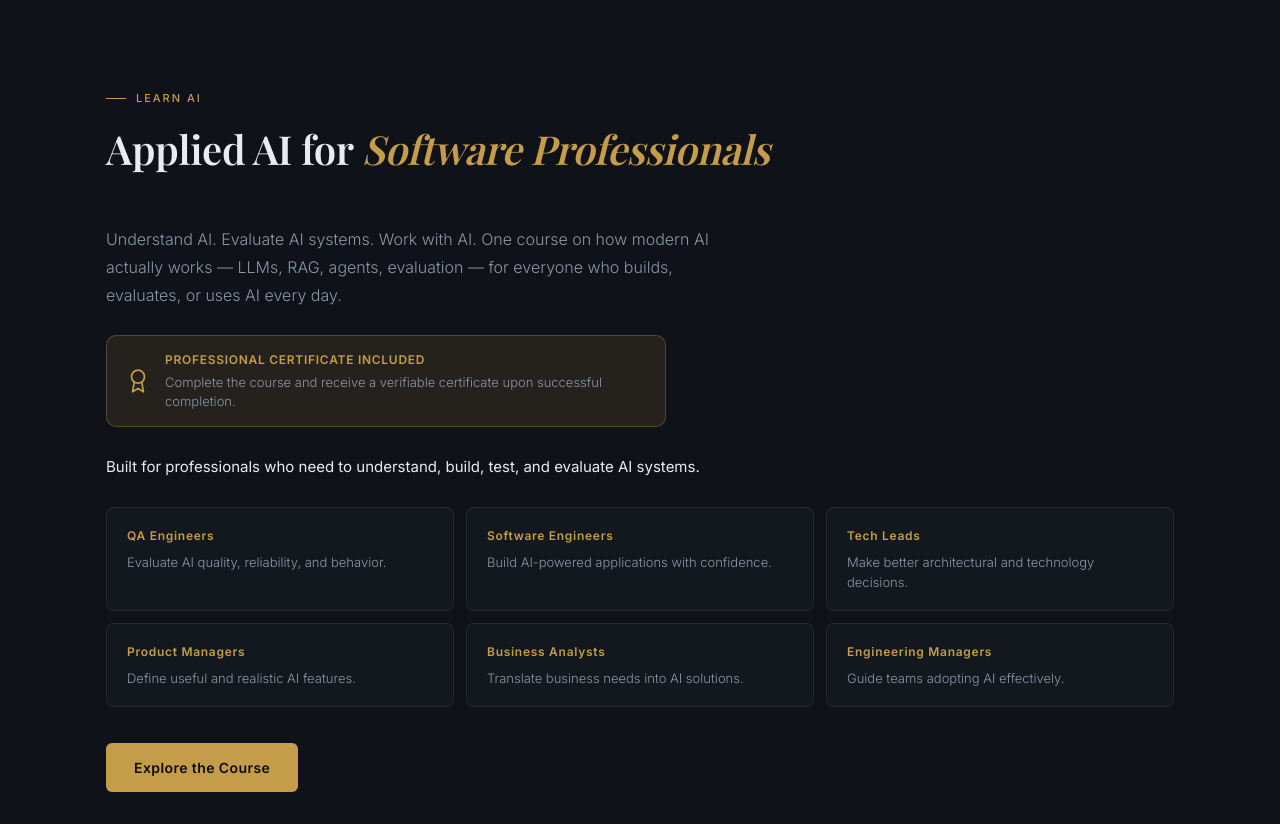
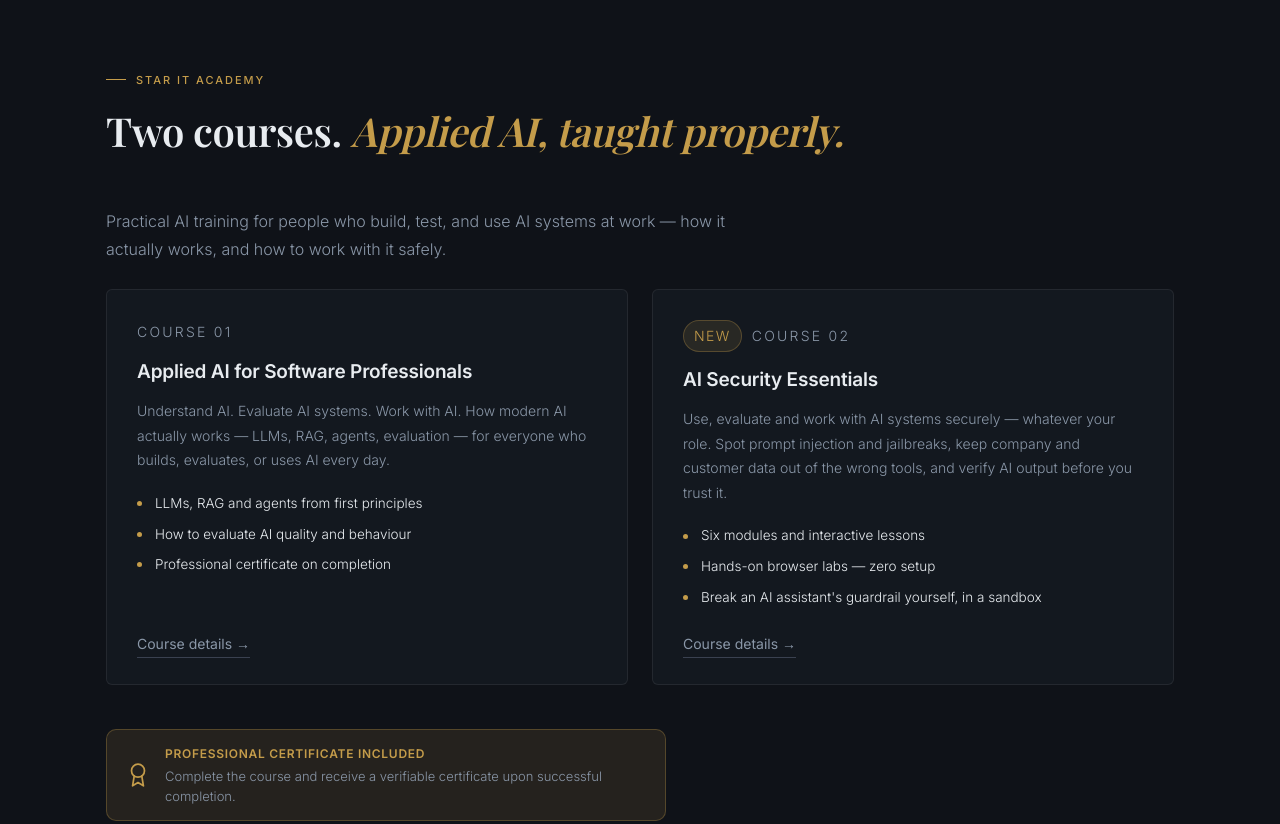
Before and after one commit to zeltmanis/starit_web, a plain HTML site: page index.html in a window 1280 px wide. Shown: the part 4880-5704 px from the top of the page. Drawn offline with nearby package versions, Linux system fonts and the light colour scheme; animation ran at ten frames a second; a web font is replaced by a local one.

Commit message:
feat(academy): second course, and line icons in place of emoji
The Academy section was built around a single course — the section heading was
the course title. There are two now, both live with their own detail pages, so
the section becomes an academy with a two-card grid and the heading rises a
level. Cards use auto-fit rather than a fixed pair, so a third course later
reflows without a breakpoint, and the detail link is pushed to the card foot so
both align regardless of copy length.

Prices are deliberately not repeated here. Both are published on the academy
site, the security course is on a launch price that will move, and a figure
duplicated across two domains is one that goes stale on one of them. The cards
link straight to /courses/fundamentals and /courses/ai-security rather than
dropping visitors on the homepage to find their own way.

Emoji replaced with inline line icons in gold. Emoji render differently on every
platform, so their weight and colour were never ours to control, and full-colour
glyphs were the cheapest-looking element on an otherwise restrained page. The
section CTA also said "Explore the Course" when there are now two.

```diff
--- a/index.html
+++ b/index.html
@@ -17,7 +17,7 @@
     <meta property="og:image" content="https://starit.lv/images/slide-1.jpg">
     <meta name="twitter:card" content="summary_large_image">
     <meta name="twitter:image" content="https://starit.lv/images/slide-1.jpg">
-    <link rel="stylesheet" href="style.css?v=4">
+    <link rel="stylesheet" href="style.css?v=5">
     <link rel="preconnect" href="https://fonts.googleapis.com">
     <link rel="preconnect" href="https://fonts.gstatic.com" crossorigin>
     <link href="https://fonts.googleapis.com/css2?family=Inter:wght@300;400;500;600&family=Playfair+Display:ital,wght@0,600;1,400&display=swap" rel="stylesheet">
@@ -243,19 +243,34 @@
             <h2 class="reveal reveal-d1">Tested across high-stakes domains.</h2>
             <div class="exp-row">
                 <div class="exp-item reveal">
-                    <div class="exp-icon">🏦</div>
+                    <div class="exp-icon" aria-hidden="true">
+                        <svg viewBox="0 0 24 24" fill="none" stroke="currentColor" stroke-width="1.4" stroke-linecap="round" stroke-linejoin="round">
+                            <rect x="2" y="9" width="20" height="11" rx="1.5"/><path d="M2 13h20"/>
+                            <circle cx="12" cy="16.5" r="1.6"/><path d="M6 9V6.2a1 1 0 0 1 .6-.92l5-2.15a1 1 0 0 1 .8 0l5 2.15a1 1 0 0 1 .6.92V9"/>
+                        </svg>
+                    </div>
                     <h3>Fintech &amp; Payments</h3>
                     <p>QA for biometric payment systems, compliance-heavy environments (PCI-DSS, FIDO, PSD2, GDPR), and mobile-first financial products. Where bugs aren't just bugs — they're liability.</p>
                 </div>
                 <div class="exp-div"></div>
                 <div class="exp-item reveal reveal-d1">
-                    <div class="exp-icon">🏛️</div>
+                    <div class="exp-icon" aria-hidden="true">
+                        <svg viewBox="0 0 24 24" fill="none" stroke="currentColor" stroke-width="1.4" stroke-linecap="round" stroke-linejoin="round">
+                            <path d="M3 9.5 12 4l9 5.5"/><path d="M4 9.5v9"/><path d="M9 9.5v9"/><path d="M15 9.5v9"/><path d="M20 9.5v9"/>
+                            <path d="M2.5 20.5h19"/>
+                        </svg>
+                    </div>
                     <h3>Banking</h3>
                     <p>Enterprise-grade QA in regulated banking environments. Rigorous processes, strict audit trails, and zero tolerance for defects reaching production.</p>
                 </div>
                 <div class="exp-div"></div>
                 <div class="exp-item reveal reveal-d2">
-                    <div class="exp-icon">🛒</div>
+                    <div class="exp-icon" aria-hidden="true">
+                        <svg viewBox="0 0 24 24" fill="none" stroke="currentColor" stroke-width="1.4" stroke-linecap="round" stroke-linejoin="round">
+                            <path d="M2.5 3h2.2l2.3 11.2a1.5 1.5 0 0 0 1.5 1.2h8.6a1.5 1.5 0 0 0 1.5-1.2L20.5 7H6"/>
+                            <circle cx="9.5" cy="19.5" r="1.4"/><circle cx="17" cy="19.5" r="1.4"/>
+                        </svg>
+                    </div>
                     <h3>E-Commerce</h3>
                     <p>End-to-end testing of transactional platforms — checkout flows, integrations, performance under load, and edge cases that only appear at scale.</p>
                 </div>
@@ -309,11 +324,40 @@
     <!-- COURSE / ACADEMY -->
     <section class="section section-alt" id="course">
         <div class="container">
-            <p class="eyebrow reveal">Learn AI</p>
-            <h2 class="reveal reveal-d1">Applied AI for <em>Software Professionals</em></h2>
+            <p class="eyebrow reveal">Star IT Academy</p>
+            <h2 class="reveal reveal-d1">Two courses. <em>Applied AI, taught properly.</em></h2>
             <p class="hero-sub reveal reveal-d2" style="max-width:640px;margin-bottom:1.6rem">
-                Understand AI. Evaluate AI systems. Work with AI. One course on how modern AI actually works — LLMs, RAG, agents, evaluation — for everyone who builds, evaluates, or uses AI every day.
+                Practical AI training for people who build, test, and use AI systems at work — how it actually works, and how to work with it safely.
             </p>
+
+            <!-- Prices live on the academy site only. The security course is on a
+                 launch price that will move, and a figure duplicated across two
+                 domains is a figure that goes stale on one of them. -->
+            <div class="course-grid">
+                <article class="course-card reveal">
+                    <p class="course-card-tag">Course 01</p>
+                    <h3>Applied AI for Software Professionals</h3>
+                    <p>Understand AI. Evaluate AI systems. Work with AI. How modern AI actually works — LLMs, RAG, agents, evaluation — for everyone who builds, evaluates, or uses AI every day.</p>
+                    <ul class="course-points">
+                        <li>LLMs, RAG and agents from first principles</li>
+                        <li>How to evaluate AI quality and behaviour</li>
+                        <li>Professional certificate on completion</li>
+                    </ul>
+                    <a href="https://starit-academy.com/courses/fundamentals" target="_blank" rel="noopener noreferrer" class="btn-text">Course details →</a>
+                </article>
+
+                <article class="course-card reveal reveal-d1">
+                    <p class="course-card-tag"><span class="course-new">New</span> Course 02</p>
+                    <h3>AI Security Essentials</h3>
+                    <p>Use, evaluate and work with AI systems securely — whatever your role. Spot prompt injection and jailbreaks, keep company and customer data out of the wrong tools, and verify AI output before you trust it.</p>
+                    <ul class="course-points">
+                        <li>Six modules and interactive lessons</li>
+                        <li>Hands-on browser labs — zero setup</li>
+                        <li>Break an AI assistant's guardrail yourself, in a sandbox</li>
+                    </ul>
+                    <a href="https://starit-academy.com/courses/ai-security" target="_blank" rel="noopener noreferrer" class="btn-text">Course details →</a>
+                </article>
+            </div>
 
             <div class="cert-badge reveal">
                 <svg viewBox="0 0 24 24" fill="none" stroke="currentColor" stroke-width="1.6" stroke-linecap="round" stroke-linejoin="round" aria-hidden="true"><circle cx="12" cy="8" r="6"/><path d="M15.477 12.89 17 22l-5-3-5 3 1.523-9.11"/></svg>
@@ -353,7 +397,7 @@
             </div>
 
             <div class="reveal" style="margin-top:2.2rem">
-                <a href="https://starit-academy.com/" target="_blank" rel="noopener noreferrer" class="btn-primary">Explore the Course</a>
+                <a href="https://starit-academy.com/" target="_blank" rel="noopener noreferrer" class="btn-primary">Explore Star IT Academy</a>
             </div>
         </div>
     </section>
--- a/style.css
+++ b/style.css
@@ -440,6 +440,74 @@
 .card p em { color: var(--white); font-style: italic; }
 
 /* Course audience — compact grid (tight cells, clear hierarchy) */
+/* ── COURSES ────────────────────────── */
+.course-grid {
+    display: grid;
+    grid-template-columns: repeat(auto-fit, minmax(320px, 1fr));
+    gap: 24px;
+    margin-bottom: 44px;
+}
+.course-card {
+    display: flex;
+    flex-direction: column;
+    background: var(--surface);
+    border: 1px solid var(--border);
+    border-radius: var(--radius);
+    padding: 30px 30px 26px;
+    transition: border-color 0.25s ease;
+}
+.course-card:hover { border-color: var(--border-h); }
+.course-card h3 { font-size: 19px; margin: 12px 0 12px; }
+.course-card > p {
+    font-size: 14px;
+    color: var(--muted);
+    line-height: 1.75;
+    font-weight: 300;
+}
+.course-card-tag {
+    font-size: 11px;
+    font-weight: 500;
+    letter-spacing: 0.16em;
+    text-transform: uppercase;
+    color: var(--subtle);
+    display: flex;
+    align-items: center;
+    gap: 10px;
+}
+.course-new {
+    background: var(--gold-dim);
+    border: 1px solid var(--border-h);
+    color: var(--gold);
+    border-radius: 999px;
+    padding: 3px 10px;
+    letter-spacing: 0.1em;
+}
+.course-points {
+    margin: 20px 0 24px;
+    display: grid;
+    gap: 9px;
+}
+.course-points li {
+    position: relative;
+    padding-left: 18px;
+    font-size: 13.5px;
+    color: var(--white);
+    font-weight: 300;
+    line-height: 1.6;
+}
+.course-points li::before {
+    content: '';
+    position: absolute;
+    left: 0;
+    top: 0.62em;
+    width: 5px;
+    height: 5px;
+    border-radius: 50%;
+    background: var(--gold);
+}
+/* Pushes the link to the card foot so both cards align regardless of copy length. */
+.course-card .btn-text { margin-top: auto; align-self: flex-start; }
+
 .course-lead {
     max-width: 640px;
     margin-bottom: 28px;
@@ -624,7 +692,11 @@
 }
 .exp-item:first-child { padding-left: 0; }
 .exp-item:last-child  { padding-right: 0; }
-.exp-icon { font-size: 28px; margin-bottom: 16px; display: block; }
+/* Line icons, not emoji: emoji render differently on every OS, so their weight
+   and colour were outside our control — and full-colour glyphs on a gold-on-
+   black page were the cheapest-looking element on it. */
+.exp-icon { margin-bottom: 18px; display: block; color: var(--gold); }
+.exp-icon svg { width: 26px; height: 26px; display: block; opacity: 0.85; }
 .exp-item h3 { margin-bottom: 10px; }
 .exp-item p { font-size: 14px; color: var(--muted); line-height: 1.75; font-weight: 300; }
 .exp-div {
```
Also changed, not shown: launcher.html (+1 -1 lines).
